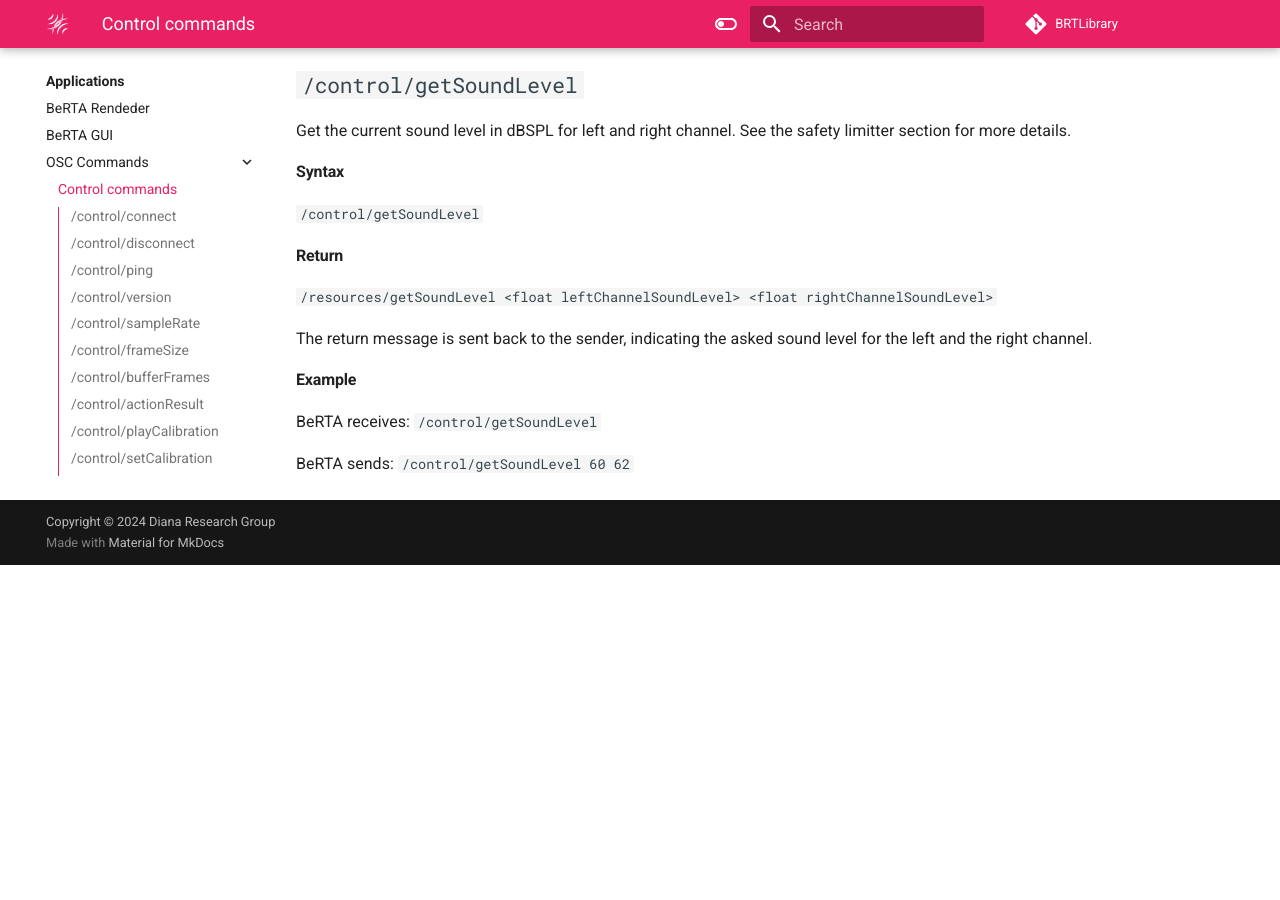
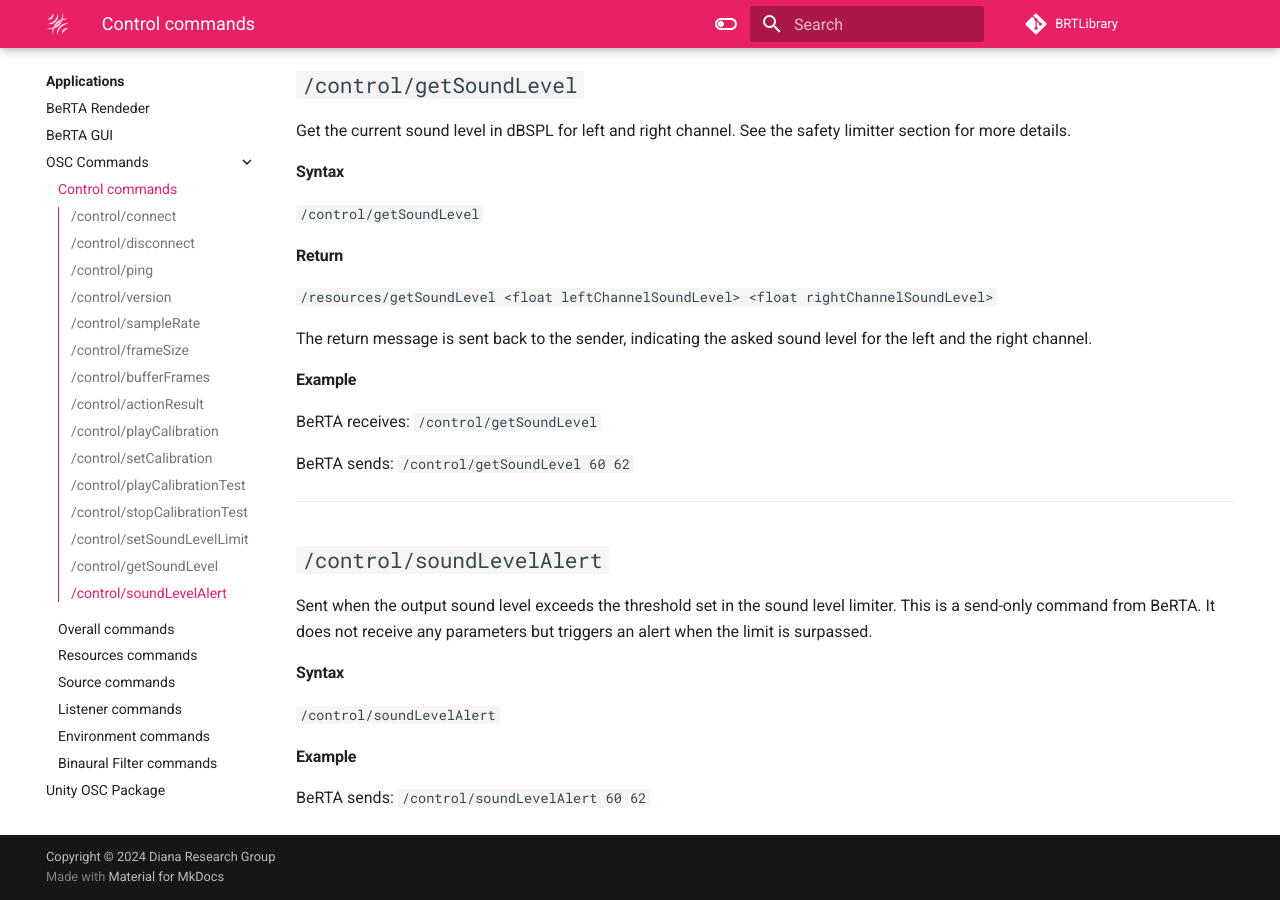
Before and after one commit to GrupoDiana/BRT-Documentation, an MkDocs documentation site: the page built from docs/osc/control.md, in a window 1280 px wide and 900 px high, scrolled down 7198 px. Built offline with MkDocs 1.6.1 and Material for MkDocs 9.7.7, drawn with Linux system fonts in a browser that asks for light colours; comment, search, counter and statistics services are not loaded; before the commit the page ends 7763 px from its top, so only the background shows below that.

Commit message:
feat: added soundLevelAlert command

```diff
--- a/docs/osc/control.md
+++ b/docs/osc/control.md
@@ -190,7 +190,6 @@
 
 `/control/actionResult <string actionCommand> <string id> <bool success> <string description>`
 
-
 #### Example
 
 BeRTA receives: `/control/actionResult /resources/removeHRTF HRTF1 true HRTF HRTF1 removed`
@@ -342,3 +341,18 @@
 BeRTA receives: `/control/getSoundLevel`
 
 BeRTA sends: `/control/getSoundLevel 60 62`
+
+<!----------------------------------------------------------------------------------->
+---
+
+## `/control/soundLevelAlert`
+
+Sent when the output sound level exceeds the threshold set in the sound level limiter. This is a send-only command from BeRTA. It does not receive any parameters but triggers an alert when the limit is surpassed.
+
+#### Syntax
+
+`/control/soundLevelAlert`
+
+#### Example
+
+BeRTA sends: `/control/soundLevelAlert 60 62`
```
